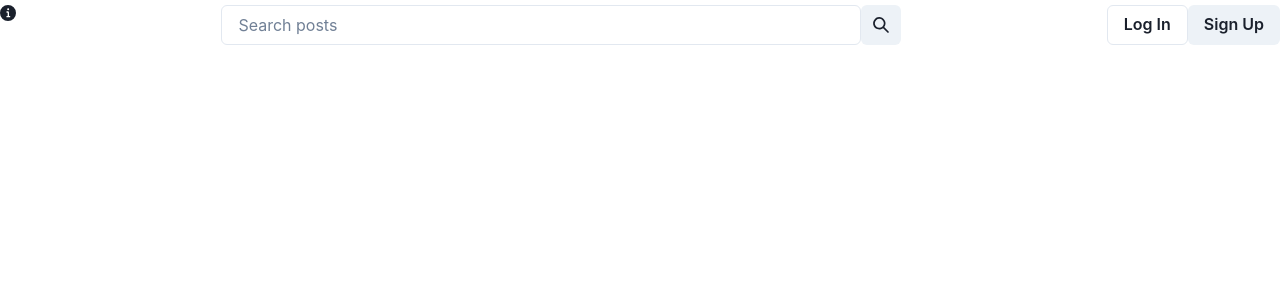
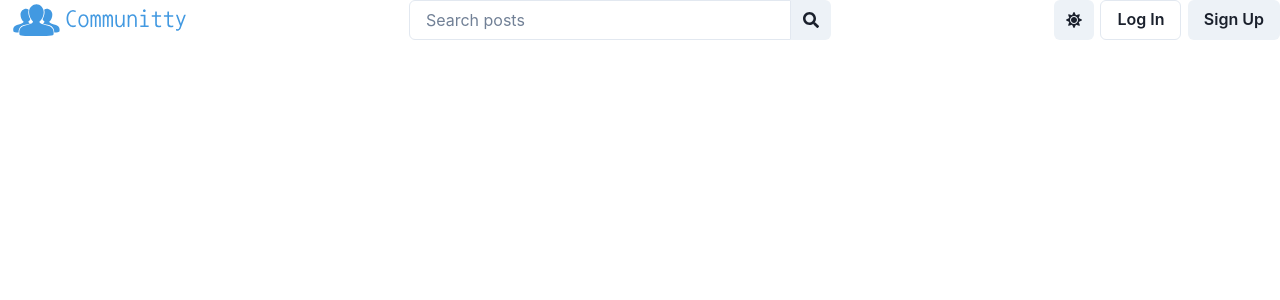
Before and after one commit to arnitdo/communitty, a React (Create React App) app in the folder client/: page / in a window 1280 px wide. Shown: the top 300 px of the page. Built offline with nearby package versions, Linux system fonts and the light colour scheme; no server answers.

Commit message:
WIP: Client progress

```diff
--- /dev/null
+++ b/client/src/components/themeSwitch.tsx
@@ -0,0 +1,24 @@
+import * as React from 'react'
+
+import {useColorMode, IconButton} from '@chakra-ui/react'
+import {FaSun, FaMoon} from 'react-icons/fa'
+import {Helmet} from "react-helmet";
+
+function ThemeSwitch(){
+	const {colorMode, toggleColorMode} = useColorMode()
+
+	return (
+		<>
+			<Helmet>
+				<link rel={"icon"} href={`favicon-${colorMode}.ico`} />
+			</Helmet>
+			<IconButton
+				icon={colorMode == 'light' ? <FaSun /> : <FaMoon />}
+				aria-label={"Toggle light/dark mode"}
+				onClick={toggleColorMode}
+			/>
+		</>
+	)
+}
+
+export {ThemeSwitch}
--- a/client/src/components/topbar.tsx
+++ b/client/src/components/topbar.tsx
@@ -1,61 +1,127 @@
 import * as React from 'react'
-import {useState} from 'react'
-import {InfoIcon, SearchIcon} from '@chakra-ui/icons'
-import {Avatar, Button, Flex, IconButton, Input, Spacer, Text} from "@chakra-ui/react";
-import {useAPIRequest} from "../utils/apiHandler";
+import {useEffect, useMemo, useState} from 'react'
+import {FaSearch, FaSpinner, FaHome} from "react-icons/fa";
+import {Avatar, Button, Flex, IconButton, Image, Input, Spacer, Text, useColorMode} from "@chakra-ui/react";
 import {useNavigate} from "react-router-dom";
 
-import '../styles/topbar.css'
+import {useAPIRequest} from "../utils/apiHandler";
+import {ThemeSwitch} from "./themeSwitch";
 
+/**
+ *
+ * @summary Re-usable top bar component, available across pages
+ */
 function TopBar(): JSX.Element {
 
-	const {isLoading, isError, isSuccess} = useAPIRequest({
-		url: "/users/arnitdo/profile",
-		useAuthentication: false
+	const redirect = useNavigate()
+
+	const {isLoading, isError, isSuccess, data} = useAPIRequest({
+		url: "/users/me",
+		useAuthentication: true
 	})
 
-	const navigate = useNavigate()
+	const [searchTerm, setSearchTerm] = useState<string | null>(null)
+
+	const [profileData, setProfileData] = useState<any>(null)
+
+	useEffect(() => {
+		if (isSuccess){
+			const [responseCode, responseData]: any = data
+			if (responseCode === 200){
+				const {actionResult} = responseData
+				if (actionResult === "SUCCESS"){
+					setProfileData(responseData.profileData)
+				} else {
+					setProfileData(null)
+				}
+			}
+		}
+	}, [isSuccess, data])
 
 	return (
-		<div className={"top-bar"}>
-			<Flex>
-				<InfoIcon/>
-				<Spacer/>
+		<div>
+			<Flex gap={"0.5vw"} alignItems={"center"}>
+				<Spacer maxWidth={"0.5vw"} />
+				<Image
+					src={`/home-icon.svg`}
+					alt={"Communitty"}
+					maxHeight={"2em"}
+					onClick={() => {
+						redirect("/")
+					}}
+				/>
+				<Spacer />
+				<Flex
+					minWidth={"33vw"}
+					maxWidth={"50wv"}
+				>
 					<Input
-					className={"search-bar"}
 						placeholder={"Search posts"}
-					minWidth={"30vw"}
-					maxWidth={"50vw"}>
+						borderBottomRightRadius={0}
+						borderTopRightRadius={0}
+						onChange={(e) => {
+							e.preventDefault()
+							setSearchTerm(e.target.value)
+						}}
+					>
 					</Input>
 					<IconButton
-					className={"search-button"}
 						aria-label={"search posts"}
-					icon={<SearchIcon></SearchIcon>}>
+						icon={<FaSearch/>}
+						borderBottomLeftRadius={0}
+						borderTopLeftRadius={0}
+						onClick={() => {
+							if (searchTerm !== null && searchTerm.trim() !== ""){
+								redirect(`/posts/search?searchQuery=${searchTerm}`)
+							}
+						}}
+					>
 						Search Posts
 					</IconButton>
-				<Spacer/>
+				</Flex>
+				<Spacer />
+				<ThemeSwitch />
 				{isLoading ? (
-					<Button>
-						<Avatar src={""}></Avatar>
-						<Text style={
-							{
-								whiteSpace: "nowrap"
-							}
-						}>{""}</Text>
-					</Button>
-				) : (
+					<IconButton
+						aria-label={"Loading"}
+						icon={<FaSpinner />}
+					/>
+				) :	(
+					profileData === null ? (
 						<>
-						<Button variant={"outline"} onClick={() => {
-							navigate("/login")
-						}}>
+							<Button
+								onClick={() => {
+									redirect("/login")
+								}}
+								variant={"outline"}
+							>
 								Log In
 							</Button>
-						<Button variant={"solid"} onClick={() => {
-							navigate("/signup")
-						}}>
+							<Button
+								onClick={() => {
+									redirect("/signup")
+								}}
+								variant={"solid"}
+							>
 								Sign Up
 							</Button>
 						</>
+					) : (
+						<>
+							<Button onClick={() => {
+								redirect(`/users/${profileData.username}/`)
+							}}>
+								<Avatar
+									src={profileData.avatarUrl}
+									size={"sm"}
+									aria-label={`${profileData.username}'s avatar`}
+								/>
+								<Spacer width={"0.5vw"} />
+								<Text wordBreak={"keep-all"}>{profileData.profileName}</Text>
+							</Button>
+							<Spacer maxWidth={"0.5vw"}/>
+						</>
+					)
 				)}
 			</Flex>
 		</div>
--- a/client/src/index.tsx
+++ b/client/src/index.tsx
@@ -1,8 +1,9 @@
 import * as React from "react"
 import * as ReactDOM from "react-dom/client"
 import {App} from "./App"
-import {ChakraProvider} from "@chakra-ui/react";
+import {ChakraProvider, ColorModeScript} from "@chakra-ui/react";
 import {QueryClient, QueryClientProvider} from "@tanstack/react-query";
+import {globalTheme} from "./utils/themeConfig";
 
 const queryClient = new QueryClient()
 
@@ -16,6 +17,7 @@ root.render(
 	<React.StrictMode>
 		<QueryClientProvider client={queryClient}>
 			<ChakraProvider>
+				<ColorModeScript initialColorMode={globalTheme.config.initialColorMode} />
 				<App />
 			</ChakraProvider>
 		</QueryClientProvider>
--- a/client/src/styles/topbar.css
+++ /dev/null
@@ -1,13 +0,0 @@
-.top-bar {
-    padding-top: 5px;
-}
-
-.search-bar {
-    border-bottom-right-radius: 0;
-    border-top-right-radius: 0;
-}
-
-.search-button {
-    border-top-left-radius: 0;
-    border-bottom-left-radius: 0;
-}
--- a/client/src/utils/apiHandler.ts
+++ b/client/src/utils/apiHandler.ts
@@ -1,4 +1,3 @@
-import {useState, useEffect} from 'react'
 import {useLocalStorage} from "./localStorage";
 import {useQuery} from "@tanstack/react-query";
 
@@ -48,7 +47,44 @@ type APIRequestParams = {
 	queryParams?: any
 }
 
-function useAPIRequest({url, method = "GET", useAuthentication = false, bodyParams = null, queryParams = null}: APIRequestParams){
+async function refreshTokens(): Promise<[string | null, string | null]> {
+	const currentRefreshToken = localStorage.getItem("communittyRefreshToken") || "null"
+
+	if (currentRefreshToken === "null"){
+		// Cannot refresh invalid tokens
+		return [null, null]
+	}
+
+	const tokenBody = {
+		"refreshToken": currentRefreshToken
+	}
+
+	const refreshResponse = await fetch(
+		API_URL("/auth/token_refresh"),
+		{
+			method: "POST",
+			headers: {
+				"Content-Type": "application/json; charset=utf-8"
+			},
+			body: JSON.stringify(tokenBody)
+		}
+	)
+
+	if (refreshResponse.ok){
+		const responseBody = await refreshResponse.json()
+		const {actionResult} = responseBody
+		if (actionResult === "SUCCESS"){
+			const {authToken, refreshToken} = responseBody
+			return [authToken, refreshToken]
+		}
+		if (actionResult === "REFRESH_EXPIRED"){
+			return [null, null]
+		}
+	}
+	return [null, null]
+}
+
+function useAPIRequest({url, method = "GET", useAuthentication = false, bodyParams = null, queryParams = null}: APIRequestParams): ReturnType<typeof useQuery> {
 	const [authToken, setAuthToken] = useLocalStorage("communittyAuthToken")
 	const [refreshToken, setRefreshToken] = useLocalStorage("communittyRefreshToken")
 
@@ -64,17 +100,18 @@ function useAPIRequest({url, method = "GET", useAuthentication = false, bodyPara
 		method: method as string,
 	}
 
-	if (useAuthentication == true){
+	if (useAuthentication === true) {
 		initOptions.headers = {
-			"Authorization": `Bearer ${authToken}`
+			"Authorization": `Bearer ${authToken}`,
+			"Content-Type": "application/json; charset=utf-8"
 		}
 	}
 
-	if (method != "GET" && bodyParams != null){
+	if (method !== "GET" && bodyParams !== null){
 		initOptions.body = JSON.stringify(bodyParams)
 	}
 
-	const makeRequest = async function (){
+	const makeRequest = async function(){
 		const fetchedResponse = await fetch(baseUrl, initOptions)
 		const responseCode = fetchedResponse.status
 		const responseData = await fetchedResponse.json()
@@ -82,7 +119,24 @@ function useAPIRequest({url, method = "GET", useAuthentication = false, bodyPara
 	}
 
 	const requestResponse = useQuery([url, bodyParams, queryParams], makeRequest)
-	console.log(requestResponse)
+
+	const {isSuccess, isError, data, error} = requestResponse
+
+	if (isError){
+		console.error(error)
+	}
+
+	if (isSuccess){
+		const [responseCode, responseData] = data
+		if (responseData.actionResult === "ERR_AUTH_EXPIRED"){
+			refreshTokens().then(([authT, refreshT]) => {
+				if (authT !== null && refreshT !== null) {
+					setAuthToken(authT)
+					setRefreshToken(refreshT)
+				}
+			})
+		}
+	}
 
 	return requestResponse
 }
--- a/client/src/utils/localStorage.ts
+++ b/client/src/utils/localStorage.ts
@@ -3,7 +3,7 @@ import { useState, useEffect } from "react";
 function getStorageValue(key: string, defaultValue : any = null) {
 	// getting stored value
 	const storageValue = localStorage.getItem(key);
-	if (storageValue == null){
+	if (storageValue == null || storageValue == "null"){
 		return defaultValue
 	}
 	return storageValue;
@@ -15,8 +15,7 @@ function useLocalStorage(key: string, defaultValue : any = null){
 	});
 
 	useEffect(() => {
-		// storing input name
-		localStorage.setItem(key, JSON.stringify(value));
+		localStorage.setItem(key, value);
 	}, [key, value]);
 
 	return [value, setValue];
--- /dev/null
+++ b/client/src/utils/themeConfig.ts
@@ -0,0 +1,12 @@
+import {extendTheme, ThemeConfig} from "@chakra-ui/react";
+
+const themeConfig: ThemeConfig = {
+	initialColorMode: 'system',
+	useSystemColorMode: true
+}
+
+const globalTheme = extendTheme(themeConfig)
+
+export {
+	globalTheme
+}
```
Lines whose indentation alone changed are shown as unchanged.
